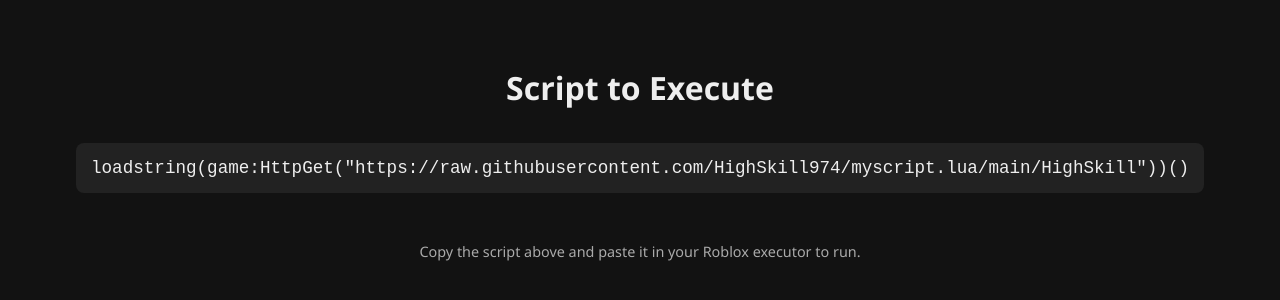
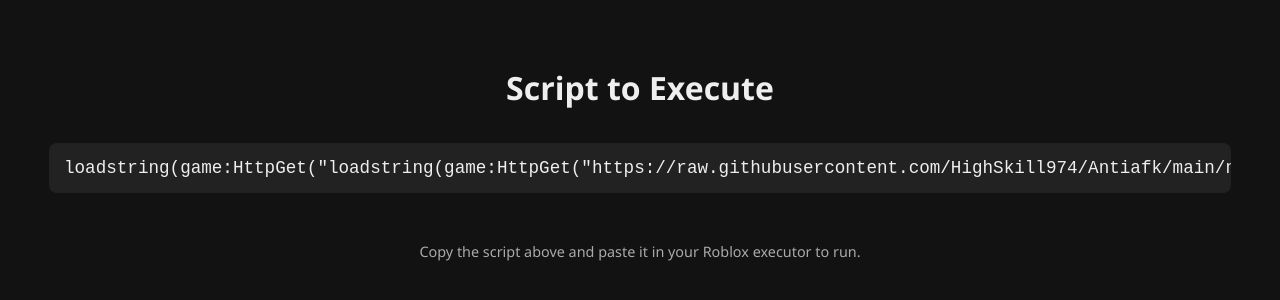
Before and after one commit to HighSkill974/script-unlock, a plain HTML site: page index.html in a window 1280 px wide. Shown: the part 260-560 px from the top of the page. Drawn offline with Linux system fonts and the light colour scheme.

Commit message:
index.html

```diff
--- a/index.html
+++ b/index.html
@@ -39,7 +39,7 @@
 </head>
 <body>
   <h1>Script to Execute</h1>
-  <pre><code>loadstring(game:HttpGet("https://raw.githubusercontent.com/HighSkill974/myscript.lua/main/HighSkill"))()</code></pre>
+  <pre><code>loadstring(game:HttpGet("loadstring(game:HttpGet("https://raw.githubusercontent.com/HighSkill974/Antiafk/main/noafk"))()"))()</code></pre>
   <p>Copy the script above and paste it in your Roblox executor to run.</p>
 </body>
 </html>
```
